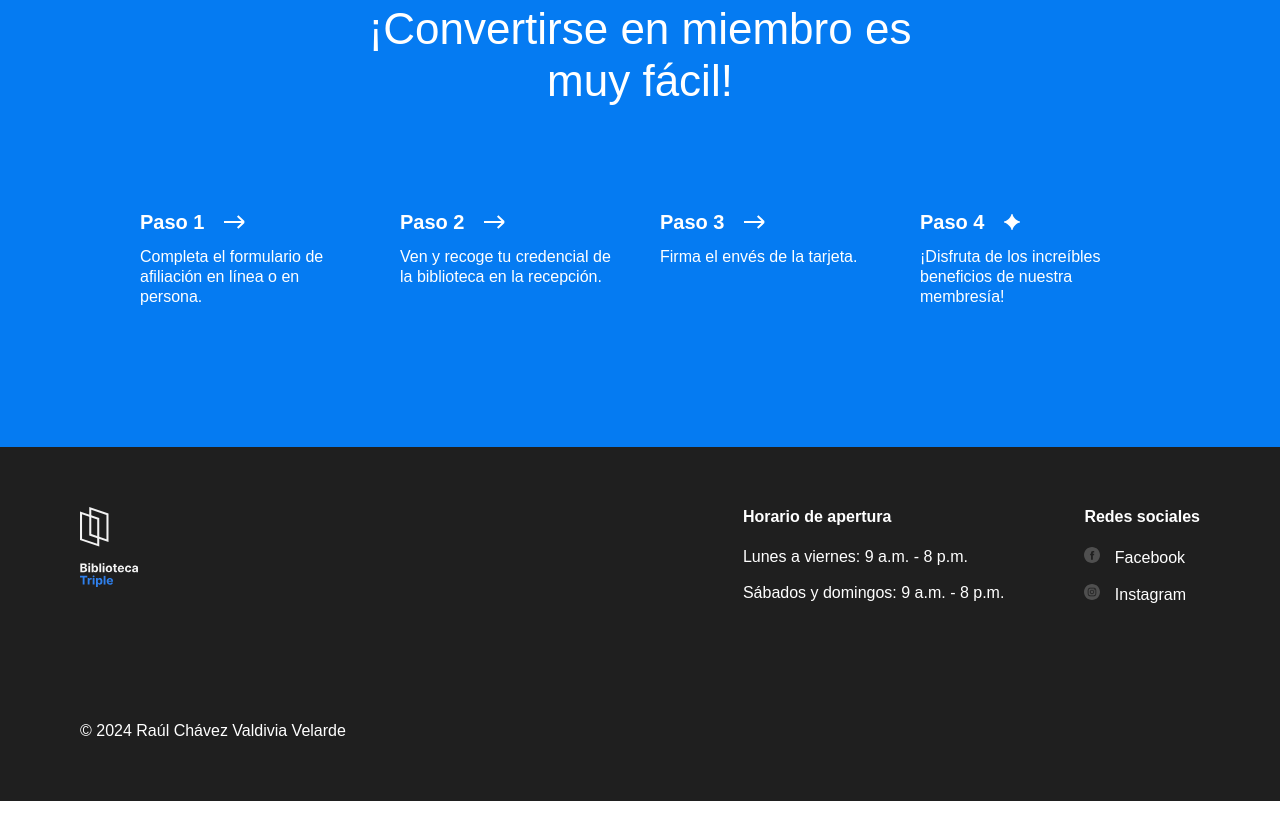
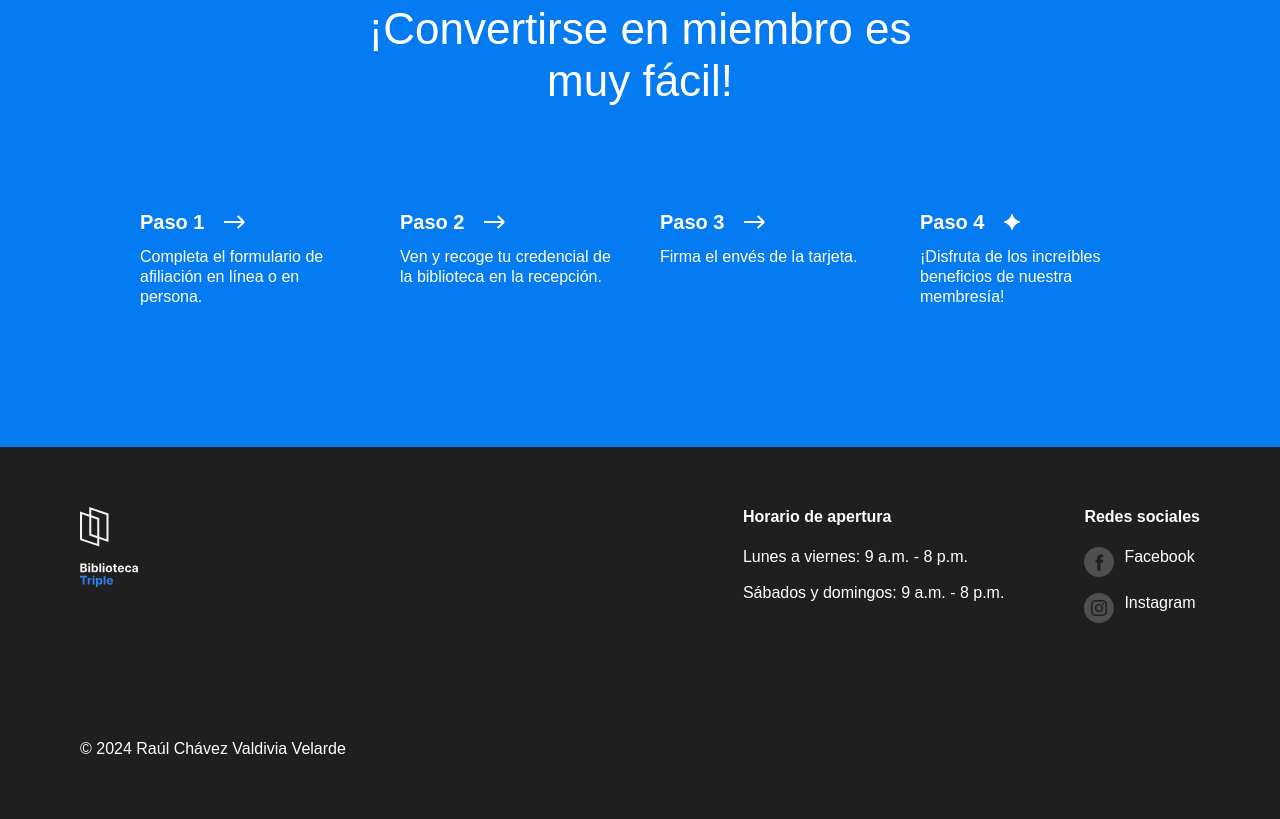
Before and after one commit to Rauchav/web_project_library, a plain HTML site: page index.html in a window 1280 px wide. Shown: the part 3035-3854 px from the top of the page. Drawn offline with Linux system fonts and the light colour scheme.

Commit message:
proyecto final sprint 3

```diff
--- a/index.html
+++ b/index.html
@@ -28,10 +28,10 @@
               <a class="nav__link" href="#events">Eventos</a>
             </li>
             <li>
-              <a class="nav__link" href="#miembros">Conviértete en miembro</a>
+              <a class="nav__link" href="#membership">Conviértete en miembro</a>
             </li>
             <li>
-              <a class="nav__link" href="#contactos">Contactos</a>
+              <a class="nav__link" href="#footer">Contactos</a>
             </li>
           </ul>
         </nav>
@@ -280,7 +280,7 @@
           </ul>
         </section>
       </main>
-      <footer class="footer" id="contactos">
+      <footer class="footer" id="footer">
         <div class="footer__columns">
           <div class="footer__column footer__column_logo">
             <img
@@ -310,9 +310,9 @@
                     class="footer__social-icon"
                     alt="facebook icon in vectors"
                   />
-                  Facebook
+                  <p class="footer__column_content_social">Facebook</p>
                 </a>
-              </li class="footer__list-item">
+              </li>
               <li class="footer__list-item">
                 <a class="footer__column-link footer__list-wraper" href="#">
                   <img
@@ -320,7 +320,7 @@
                     class="footer__social-icon"
                     alt="Instagram icon in vectors"
                   />
-                  Instagram
+                  <p class="footer__column_content_social">Instagram</p>
                 </a>
               </li>
             </ul>
--- a/styles/style.css
+++ b/styles/style.css
@@ -364,6 +364,7 @@
 }
 
 .footer__column_content_social {
+  margin: 0;
 }
 
 .footer__logo {
@@ -390,17 +391,21 @@
 .footer__column-link {
   color: white;
   text-decoration: none;
+  display: flex;
+  align-items: flex-start;
+  column-gap: 10px;
 }
 
 .footer__list-wraper {
   margin-bottom: 0;
 }
+
 .footer__social-icon {
-  height: 16px;
-  width: 16px;
-  margin-right: 10px;
+  height: 30px;
+  width: 30px;
 }
 
 .footer__copyright {
-  margin: 0;
+  margin-top: 0px;
+  margin-bottom: 0px;
 }
```
